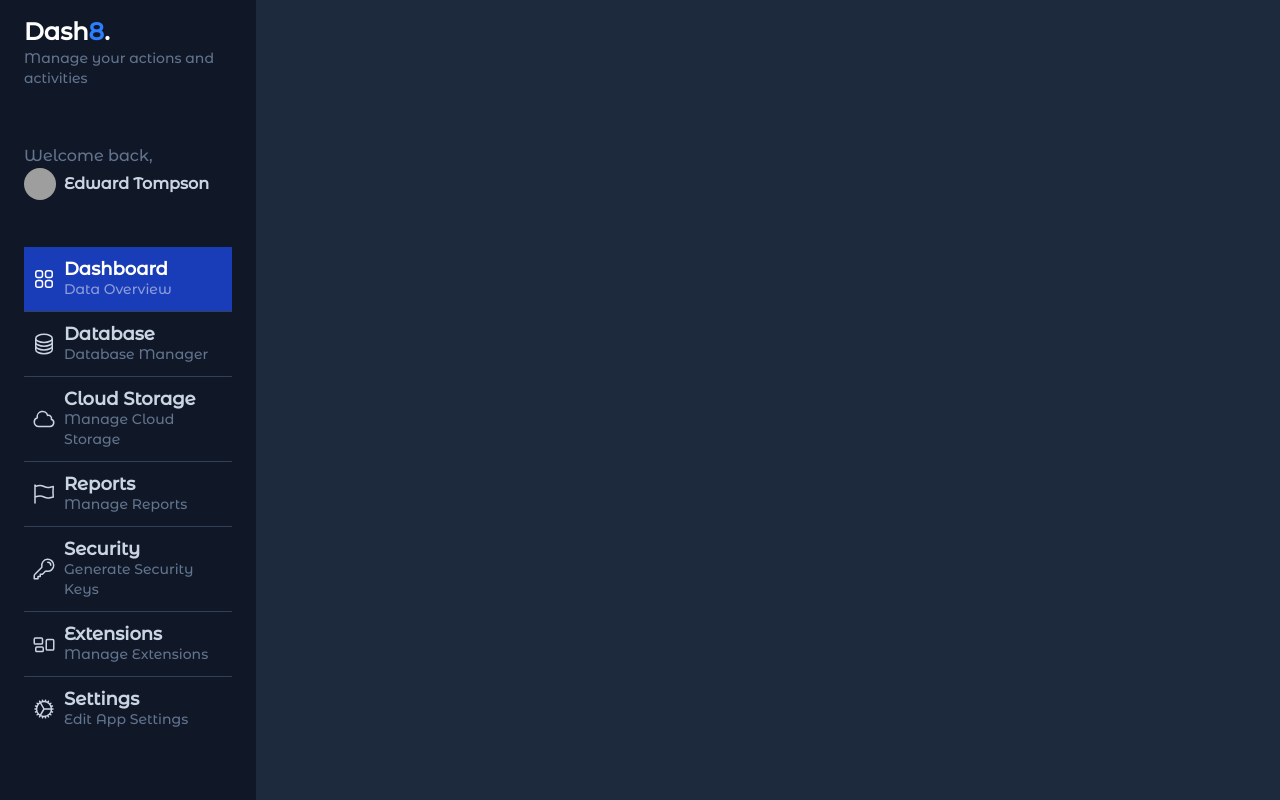
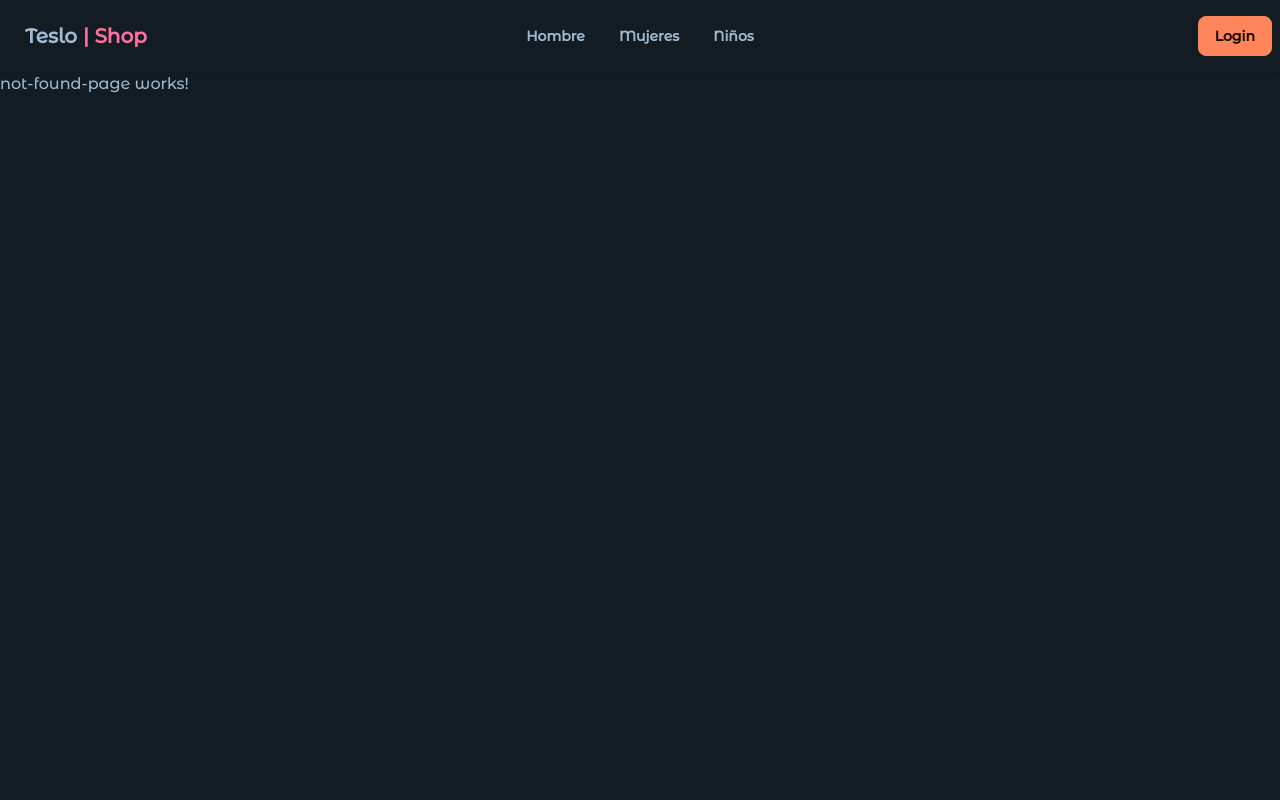
Before and after one commit to KumoruCode/tesloshop, an Angular app: page /admin in a window 1280 px wide. Before the commit this address led to /admin/products. Built offline with nearby package versions, Linux system fonts and the light colour scheme; grey boxes are pictures that could not be loaded.

Commit message:
añadido guard para evitar acceder al panel administrativo a usuarios que no son admin

```diff
--- a/src/app/admin-dashboard/admin-dashboard.routes.ts
+++ b/src/app/admin-dashboard/admin-dashboard.routes.ts
@@ -13,7 +13,7 @@ export const adminDashboardRoutes: Routes = [
         component: ProductsAdminPageComponent,
       },
       {
-        path: 'product/:id',
+        path: 'products/:id',
         component: ProductAdminPageComponent,
       },
       { path: '**', redirectTo: 'products' },
--- a/src/app/admin-dashboard/layouts/admin-dashboard-layout/admin-dashboard-layout.component.html
+++ b/src/app/admin-dashboard/layouts/admin-dashboard-layout/admin-dashboard-layout.component.html
@@ -1,4 +1,5 @@
-<div class="bg-slate-800 overflow-y-scroll w-screen h-screen antialiased text-slate-300 selection:bg-blue-600 selection:text-white">
+<div
+  class="bg-slate-800 overflow-y-scroll w-screen h-screen antialiased text-slate-300 selection:bg-blue-600 selection:text-white">
   <div class="flex flex-col relative w-screen">
     <div id="menu" class="bg-gray-900 min-h-screen z-10 text-slate-300 w-64 fixed left-0 h-screen overflow-y-scroll">
       <div id="logo" class="my-4 px-6">
@@ -6,21 +7,26 @@
         <p class="text-slate-500 text-sm">Manage your actions and activities</p>
       </div>
       <div id="profile" class="px-6 py-10">
-            <p class="text-slate-500">Welcome back,</p>
+        <p class="text-slate-500">Bienvenido,</p>
         <a href="#" class="inline-flex space-x-2 items-center">
           <span>
-                    <img class="rounded-full w-8 h-8" src="https://images.unsplash.com/photo-1542909168-82c3e7fdca5c?ixlib=rb-4.0.3&ixid=MnwxMjA3fDB8MHxwaG90by1wYWdlfHx8fGVufDB8fHx8&auto=format&fit=crop&w=128&q=80" alt="">
+            <img class="rounded-full w-8 h-8"
+              src="https://images.unsplash.com/photo-1542909168-82c3e7fdca5c?ixlib=rb-4.0.3&ixid=MnwxMjA3fDB8MHxwaG90by1wYWdlfHx8fGVufDB8fHx8&auto=format&fit=crop&w=128&q=80"
+              alt="">
           </span>
           <span class="text-sm md:text-base font-bold">
-                    Edward Tompson
+            {{user()?.fullName}}
           </span>
         </a>
       </div>
       <div id="nav" class="w-full px-6">
-            <a href="#" class="w-full px-2 inline-flex space-x-2 items-center border-b border-slate-700 py-3 bg-blue-800 hover:bg-white/5 transition ease-linear duration-150">
+        <a routerLink="/admin/dashboard" routerLinkActive="bg-blue-800"
+          class="w-full px-2 inline-flex space-x-2 items-center border-b border-slate-700 py-3 hover:bg-white/5 transition ease-linear duration-150">
           <div>
-                    <svg xmlns="http://www.w3.org/2000/svg" fill="none" viewBox="0 0 24 24" stroke-width="1.5" stroke="currentColor" class="w-6 h-6 text-white">
-                        <path stroke-linecap="round" stroke-linejoin="round" d="M3.75 6A2.25 2.25 0 016 3.75h2.25A2.25 2.25 0 0110.5 6v2.25a2.25 2.25 0 01-2.25 2.25H6a2.25 2.25 0 01-2.25-2.25V6zM3.75 15.75A2.25 2.25 0 016 13.5h2.25a2.25 2.25 0 012.25 2.25V18a2.25 2.25 0 01-2.25 2.25H6A2.25 2.25 0 013.75 18v-2.25zM13.5 6a2.25 2.25 0 012.25-2.25H18A2.25 2.25 0 0120.25 6v2.25A2.25 2.25 0 0118 10.5h-2.25a2.25 2.25 0 01-2.25-2.25V6zM13.5 15.75a2.25 2.25 0 012.25-2.25H18a2.25 2.25 0 012.25 2.25V18A2.25 2.25 0 0118 20.25h-2.25A2.25 2.25 0 0113.5 18v-2.25z" />
+            <svg xmlns="http://www.w3.org/2000/svg" fill="none" viewBox="0 0 24 24" stroke-width="1.5"
+              stroke="currentColor" class="w-6 h-6 text-white">
+              <path stroke-linecap="round" stroke-linejoin="round"
+                d="M3.75 6A2.25 2.25 0 016 3.75h2.25A2.25 2.25 0 0110.5 6v2.25a2.25 2.25 0 01-2.25 2.25H6a2.25 2.25 0 01-2.25-2.25V6zM3.75 15.75A2.25 2.25 0 016 13.5h2.25a2.25 2.25 0 012.25 2.25V18a2.25 2.25 0 01-2.25 2.25H6A2.25 2.25 0 013.75 18v-2.25zM13.5 6a2.25 2.25 0 012.25-2.25H18A2.25 2.25 0 0120.25 6v2.25A2.25 2.25 0 0118 10.5h-2.25a2.25 2.25 0 01-2.25-2.25V6zM13.5 15.75a2.25 2.25 0 012.25-2.25H18a2.25 2.25 0 012.25 2.25V18A2.25 2.25 0 0118 20.25h-2.25A2.25 2.25 0 0113.5 18v-2.25z" />
             </svg>
 
           </div>
@@ -29,76 +35,35 @@
             <span class="text-sm text-white/50 hidden md:block">Data Overview</span>
           </div>
         </a>
-            <a href="#" class="w-full px-2 inline-flex space-x-2 items-center border-b border-slate-700 py-3 hover:bg-white/5 transition ease-linear duration-150">
+        <a routerLink="/admin/products" routerLinkActive="bg-blue-800"
+          class="w-full px-2 inline-flex space-x-2 items-center border-b border-slate-700 py-3 hover:bg-white/5 transition ease-linear duration-150">
           <div>
-                    <svg xmlns="http://www.w3.org/2000/svg" fill="none" viewBox="0 0 24 24" stroke-width="1.5" stroke="currentColor" class="w-6 h-6">
-                        <path stroke-linecap="round" stroke-linejoin="round" d="M20.25 6.375c0 2.278-3.694 4.125-8.25 4.125S3.75 8.653 3.75 6.375m16.5 0c0-2.278-3.694-4.125-8.25-4.125S3.75 4.097 3.75 6.375m16.5 0v11.25c0 2.278-3.694 4.125-8.25 4.125s-8.25-1.847-8.25-4.125V6.375m16.5 0v3.75m-16.5-3.75v3.75m16.5 0v3.75C20.25 16.153 16.556 18 12 18s-8.25-1.847-8.25-4.125v-3.75m16.5 0c0 2.278-3.694 4.125-8.25 4.125s-8.25-1.847-8.25-4.125" />
+            <svg xmlns="http://www.w3.org/2000/svg" fill="none" viewBox="0 0 24 24" stroke-width="1.5"
+              stroke="currentColor" class="w-6 h-6 text-white">
+              <path stroke-linecap="round" stroke-linejoin="round"
+                d="M3.75 6A2.25 2.25 0 016 3.75h2.25A2.25 2.25 0 0110.5 6v2.25a2.25 2.25 0 01-2.25 2.25H6a2.25 2.25 0 01-2.25-2.25V6zM3.75 15.75A2.25 2.25 0 016 13.5h2.25a2.25 2.25 0 012.25 2.25V18a2.25 2.25 0 01-2.25 2.25H6A2.25 2.25 0 013.75 18v-2.25zM13.5 6a2.25 2.25 0 012.25-2.25H18A2.25 2.25 0 0120.25 6v2.25A2.25 2.25 0 0118 10.5h-2.25a2.25 2.25 0 01-2.25-2.25V6zM13.5 15.75a2.25 2.25 0 012.25-2.25H18a2.25 2.25 0 012.25 2.25V18A2.25 2.25 0 0118 20.25h-2.25A2.25 2.25 0 0113.5 18v-2.25z" />
             </svg>
+
           </div>
           <div class="flex flex-col">
-                    <span class="text-lg text-slate-300 font-bold leading-5">Database</span>
-                    <span class="text-sm text-slate-500 hidden md:block">Database Manager</span>
+            <span class="text-lg font-bold leading-5 text-white">Productos</span>
+            <span class="text-sm text-white/50 hidden md:block">lista de productos</span>
           </div>
         </a>
-            <a href="#" class="w-full px-2 inline-flex space-x-2 items-center border-b border-slate-700 py-3 hover:bg-white/5 transition ease-linear duration-150">
-                <div>
-                    <svg xmlns="http://www.w3.org/2000/svg" fill="none" viewBox="0 0 24 24" stroke-width="1.5" stroke="currentColor" class="w-6 h-6">
-                        <path stroke-linecap="round" stroke-linejoin="round" d="M2.25 15a4.5 4.5 0 004.5 4.5H18a3.75 3.75 0 001.332-7.257 3 3 0 00-3.758-3.848 5.25 5.25 0 00-10.233 2.33A4.502 4.502 0 002.25 15z" />
-                      </svg>
-                </div>
-                <div class="flex flex-col">
-                    <span class="text-lg text-slate-300 font-bold leading-5">Cloud Storage</span>
-                    <span class="text-sm text-slate-500 hidden md:block">Manage Cloud Storage</span>
-                </div>
-            </a>
-            <a href="#" class="w-full px-2 inline-flex space-x-2 items-center border-b border-slate-700 py-3 hover:bg-white/5 transition ease-linear duration-150">
-                <div>
-                    <svg xmlns="http://www.w3.org/2000/svg" fill="none" viewBox="0 0 24 24" stroke-width="1.5" stroke="currentColor" class="w-6 h-6">
-                        <path stroke-linecap="round" stroke-linejoin="round" d="M3 3v1.5M3 21v-6m0 0l2.77-.693a9 9 0 016.208.682l.108.054a9 9 0 006.086.71l3.114-.732a48.524 48.524 0 01-.005-10.499l-3.11.732a9 9 0 01-6.085-.711l-.108-.054a9 9 0 00-6.208-.682L3 4.5M3 15V4.5" />
-                      </svg>
-                </div>
-                <div class="flex flex-col">
-                    <span class="text-lg text-slate-300 font-bold leading-5">Reports</span>
-                    <span class="text-sm text-slate-500 hidden md:block">Manage Reports</span>
-                </div>
-            </a>
-            <a href="#" class="w-full px-2 inline-flex space-x-2 items-center border-b border-slate-700 py-3 hover:bg-white/5 transition ease-linear duration-150">
-                <div>
-                    <svg xmlns="http://www.w3.org/2000/svg" fill="none" viewBox="0 0 24 24" stroke-width="1.5" stroke="currentColor" class="w-6 h-6">
-                        <path stroke-linecap="round" stroke-linejoin="round" d="M15.75 5.25a3 3 0 013 3m3 0a6 6 0 01-7.029 5.912c-.563-.097-1.159.026-1.563.43L10.5 17.25H8.25v2.25H6v2.25H2.25v-2.818c0-.597.237-1.17.659-1.591l6.499-6.499c.404-.404.527-1 .43-1.563A6 6 0 1121.75 8.25z" />
-                      </svg>
-                </div>
-                <div class="flex flex-col">
-                    <span class="text-lg text-slate-300 font-bold leading-5">Security</span>
-                    <span class="text-sm text-slate-500 hidden md:block">Generate Security Keys</span>
-                </div>
-            </a>
-            <a href="#" class="w-full px-2 inline-flex space-x-2 items-center border-b border-slate-700 py-3 hover:bg-white/5 transition ease-linear duration-150">
-                <div>
-                    <svg xmlns="http://www.w3.org/2000/svg" fill="none" viewBox="0 0 24 24" stroke-width="1.5" stroke="currentColor" class="w-6 h-6">
-                        <path stroke-linecap="round" stroke-linejoin="round" d="M2.25 7.125C2.25 6.504 2.754 6 3.375 6h6c.621 0 1.125.504 1.125 1.125v3.75c0 .621-.504 1.125-1.125 1.125h-6a1.125 1.125 0 01-1.125-1.125v-3.75zM14.25 8.625c0-.621.504-1.125 1.125-1.125h5.25c.621 0 1.125.504 1.125 1.125v8.25c0 .621-.504 1.125-1.125 1.125h-5.25a1.125 1.125 0 01-1.125-1.125v-8.25zM3.75 16.125c0-.621.504-1.125 1.125-1.125h5.25c.621 0 1.125.504 1.125 1.125v2.25c0 .621-.504 1.125-1.125 1.125h-5.25a1.125 1.125 0 01-1.125-1.125v-2.25z" />
-                      </svg>
-                </div>
-                <div class="flex flex-col">
-                    <span class="text-lg text-slate-300 font-bold leading-5">Extensions</span>
-                    <span class="text-sm text-slate-500 hidden md:block">Manage Extensions</span>
-                </div>
-            </a>
-            <a href="#" class="w-full px-2 inline-flex space-x-2 items-center py-3 hover:bg-white/5 transition ease-linear duration-150">
-                <div>
-                    <svg xmlns="http://www.w3.org/2000/svg" fill="none" viewBox="0 0 24 24" stroke-width="1.5" stroke="currentColor" class="w-6 h-6">
-                        <path stroke-linecap="round" stroke-linejoin="round" d="M4.5 12a7.5 7.5 0 0015 0m-15 0a7.5 7.5 0 1115 0m-15 0H3m16.5 0H21m-1.5 0H12m-8.457 3.077l1.41-.513m14.095-5.13l1.41-.513M5.106 17.785l1.15-.964m11.49-9.642l1.149-.964M7.501 19.795l.75-1.3m7.5-12.99l.75-1.3m-6.063 16.658l.26-1.477m2.605-14.772l.26-1.477m0 17.726l-.26-1.477M10.698 4.614l-.26-1.477M16.5 19.794l-.75-1.299M7.5 4.205L12 12m6.894 5.785l-1.149-.964M6.256 7.178l-1.15-.964m15.352 8.864l-1.41-.513M4.954 9.435l-1.41-.514M12.002 12l-3.75 6.495" />
-                      </svg>
-                </div>
-                <div class="flex flex-col">
-                    <span class="text-lg text-slate-300 font-bold leading-5">Settings</span>
-                    <span class="text-sm text-slate-500 hidden md:block">Edit App Settings</span>
-                </div>
-            </a>
+        <!--Fin de menú-->
+        <div class="divider my-2"></div>
+        <button class="btn btn-ghost text-accent w-full" (click)="authService.logout()">
+          Cerrar Sesión
+        </button>
+
 
       </div>
     </div>
 
 
   </div>
+
+  <div class="flex-1 ml-64 pt-5 px-5" >
+    <router-outlet></router-outlet>
   </div>
+</div>
--- a/src/app/app.routes.ts
+++ b/src/app/app.routes.ts
@@ -1,4 +1,5 @@
 import { Routes } from '@angular/router';
+import { isAdminGuard } from '@auth/guards/is-admin.guard';
 import { notAuthenticatedGuard } from '@auth/guards/not-authenticated.guard';
 
 export const routes: Routes = [
@@ -10,6 +11,7 @@ export const routes: Routes = [
   {
     path: 'admin',
     loadChildren: () => import('./admin-dashboard/admin-dashboard.routes'),
+    canMatch: [isAdminGuard],
   },
 
   {
```
Also changed, not shown: src/app/admin-dashboard/layouts/admin-dashboard-layout/admin-dashboard-layout.component.ts (+9 -3 lines), src/app/auth/guards/is-admin.guard.ts (added, +22 -0 lines). Lines whose indentation alone changed are shown as unchanged.
